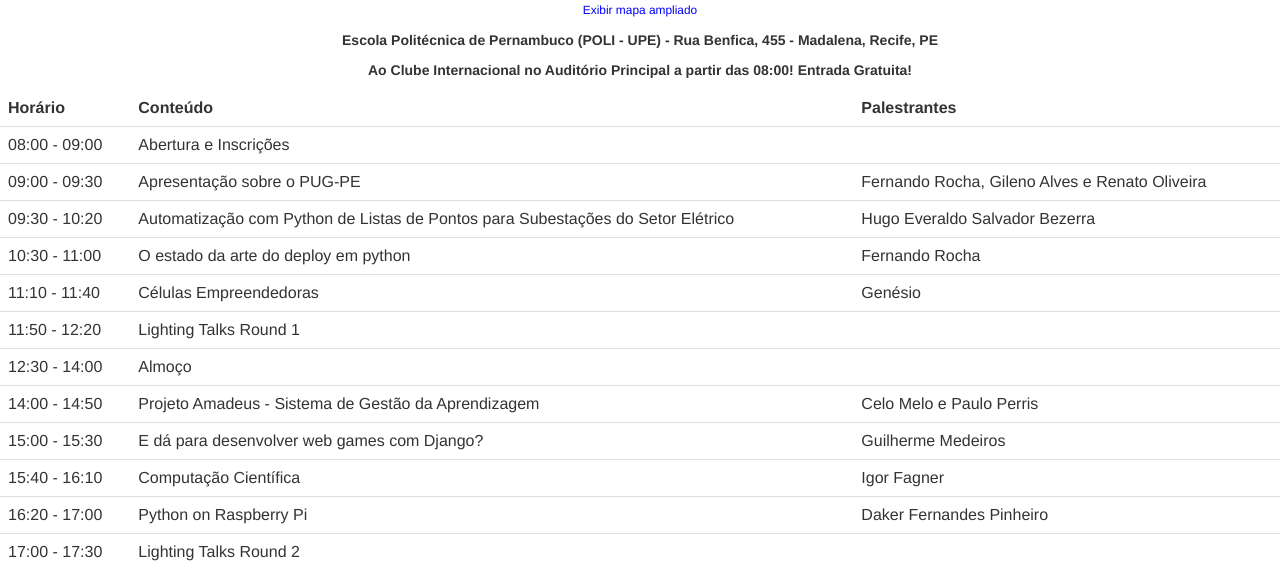
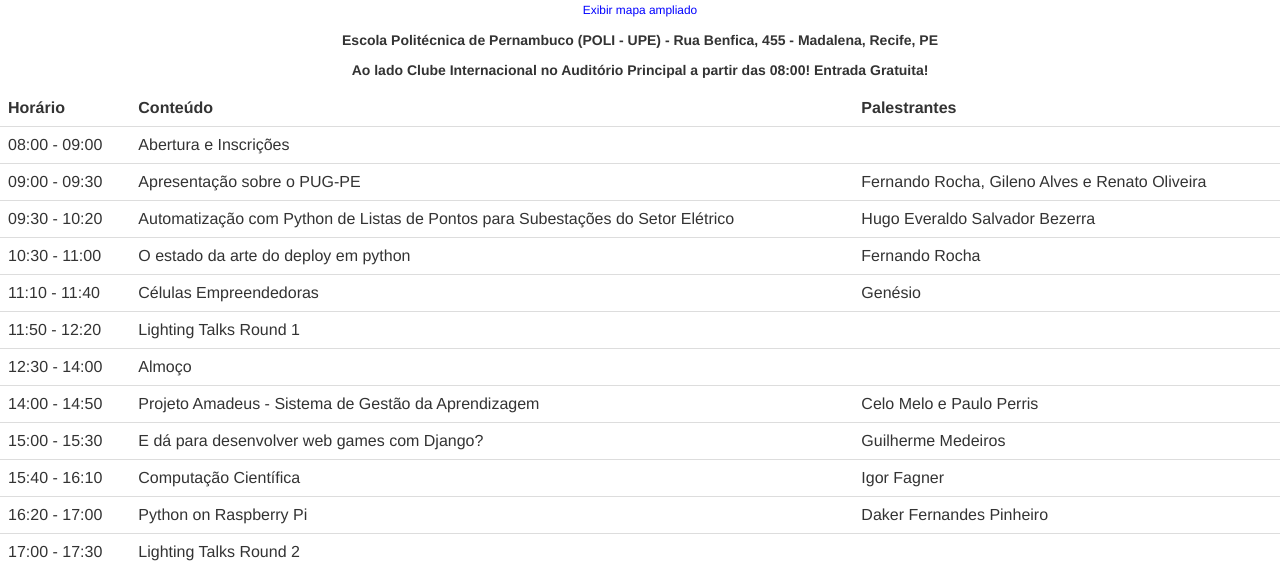
Before and after one commit to pugpe/pyconpe, a Django app: template pyconpe/templates/index.html in a window 1280 px wide. Shown: the part 200-769 px from the top of the page. Run offline with Django 3.2, Linux system fonts and the light colour scheme; the template is opened without the code that fills it, so the values that code supplies are empty; parts of the project's set-up code (start-up, migrations or seed data) failed here and were passed over; some libraries are stand-ins or nearby versions.

Commit message:
Typo
Signed-off-by: Fernando Rocha <fernandogrd@yahoo.com.br>

```diff
--- a/pyconpe/templates/index.html
+++ b/pyconpe/templates/index.html
@@ -20,7 +20,7 @@
         </div>
         <div align="center">
             <h5>Escola Politécnica de Pernambuco (POLI - UPE) - Rua Benfica, 455 - Madalena, Recife, PE</h5>
-            <h5>Ao Clube Internacional no Auditório Principal a partir das 08:00! Entrada Gratuita!</h5>
+            <h5>Ao lado Clube Internacional no Auditório Principal a partir das 08:00! Entrada Gratuita!</h5>
         </div>
         <div id="grade">
             <table class="table table-hover">
```
